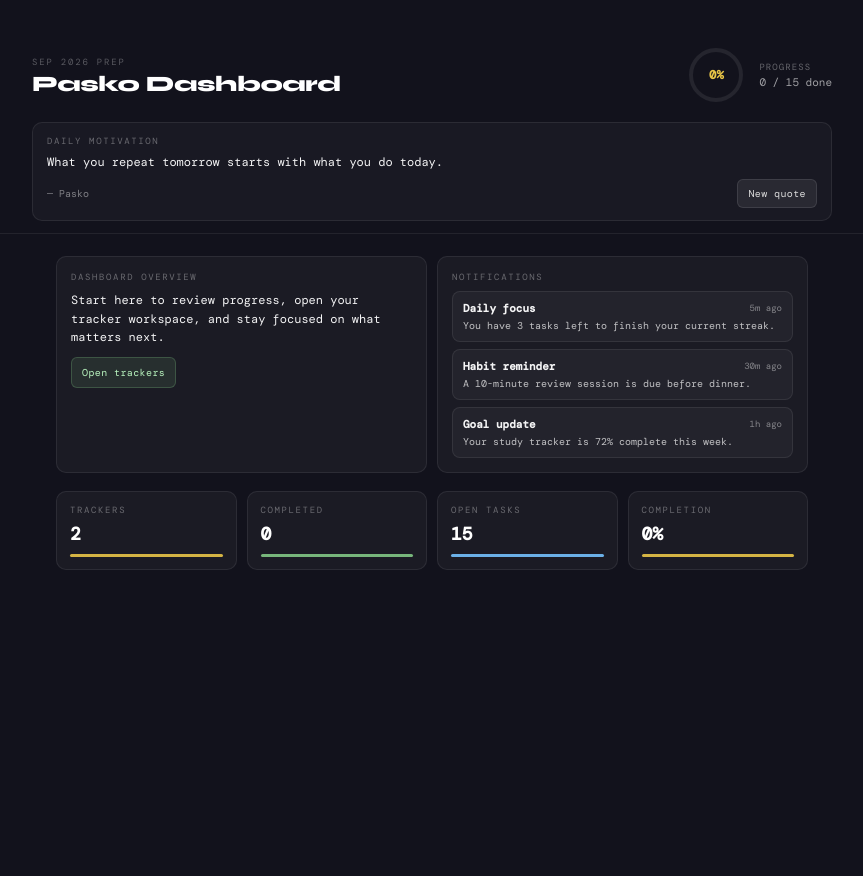
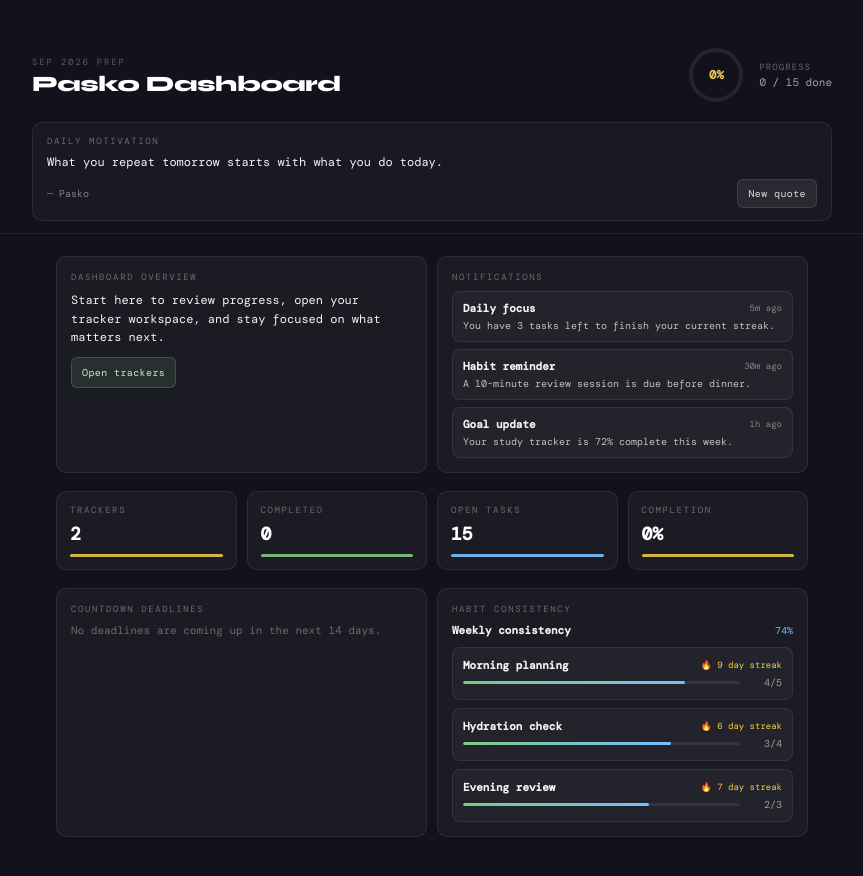
Before and after one commit to devrajAroy/personaltracker, a React (Vite) app: page / in a window 1280 px wide. Shown: the top 876 px of the page, without its empty margins (208-1071 px from the left). Before the commit the page ends 800 px from the top, so only its background shows below. Built offline with nearby package versions, Linux system fonts and the light colour scheme; a web font is replaced by a local one.

Commit message:
Add countdown deadlines and habit consistency updates

```diff
--- a/src/PersonalProject.jsx
+++ b/src/PersonalProject.jsx
@@ -2,6 +2,7 @@ import { useState, useEffect } from "react";
 
 const APP_KEY = "supertracker_v1";
 const NOTES_KEY = "supertracker_notes_v1";
+const HABITS_KEY = "supertracker_habits_v1";
 
 const MOTIVATION_QUOTES = [
   { text: "Small steps every day turn big goals into real progress.", author: "Pasko" },
@@ -14,6 +15,12 @@ const INITIAL_NOTIFICATIONS = [
   { id: 1, title: "Daily focus", text: "You have 3 tasks left to finish your current streak.", time: "5m ago", tone: "info" },
   { id: 2, title: "Habit reminder", text: "A 10-minute review session is due before dinner.", time: "30m ago", tone: "warning" },
   { id: 3, title: "Goal update", text: "Your study tracker is 72% complete this week.", time: "1h ago", tone: "success" },
+];
+
+const INITIAL_HABITS = [
+  { id: 1, name: "Morning planning", done: 4, target: 5, streak: 9 },
+  { id: 2, name: "Hydration check", done: 3, target: 4, streak: 6 },
+  { id: 3, name: "Evening review", done: 2, target: 3, streak: 7 },
 ];
 
 const PALETTE = ["#e8c547","#4fc3f7","#81c784","#f06292","#ce93d8","#ffab76","#51cf66","#74c0fc","#ffd43b","#ff6b6b","#a78bfa","#34d399","#fb8c00","#26c6da"];
@@ -93,11 +100,11 @@ function Modal({ title, accent, onClose, children }) {
   );
 }
 
-function FInput({ label, value, onChange, placeholder }) {
+function FInput({ label, value, onChange, placeholder, type = "text" }) {
   return (
     <div style={{marginBottom:14}}>
       {label && <div style={{fontSize:10,color:"#aaa",letterSpacing:"0.12em",textTransform:"uppercase",marginBottom:6,fontFamily:"'DM Mono',monospace"}}>{label}</div>}
-      <input value={value} onChange={e=>onChange(e.target.value)} placeholder={placeholder}
+      <input type={type} value={value} onChange={e=>onChange(e.target.value)} placeholder={placeholder}
         style={{background:"rgba(255,255,255,0.06)",border:"1px solid rgba(255,255,255,0.14)",color:"#fff",padding:"10px 13px",borderRadius:7,fontFamily:"'DM Mono',monospace",fontSize:12,width:"100%",outline:"none",transition:"border-color 0.2s"}}
         onFocus={e=>e.target.style.borderColor="rgba(255,255,255,0.35)"}
         onBlur={e=>e.target.style.borderColor="rgba(255,255,255,0.14)"}/>
@@ -162,9 +169,11 @@ export default function App() {
     MOTIVATION_QUOTES[Math.floor(Math.random() * MOTIVATION_QUOTES.length)]
   );
   const [notifications, setNotifications] = useState(INITIAL_NOTIFICATIONS);
+  const [habits, setHabits] = useState(() => load(HABITS_KEY, INITIAL_HABITS));
 
   useEffect(() => { save(APP_KEY, trackers); }, [trackers]);
   useEffect(() => { save(NOTES_KEY, notes); }, [notes]);
+  useEffect(() => { save(HABITS_KEY, habits); }, [habits]);
 
   useEffect(() => {
     const userAgent = window.navigator.userAgent.toLowerCase();
@@ -243,7 +252,7 @@ export default function App() {
   // item-level CRUD
   const addItem = () => {
     if (!form.name?.trim()) return;
-    const item = { id:uid(), name:form.name.trim(), done:false };
+    const item = { id:uid(), name:form.name.trim(), done:false, dueDate: form.dueDate || "" };
     setTrackers(p=>p.map((t,i)=> i===activeTracker ? {...t, sections:t.sections.map(s=> s.id===modalCtx.sectionId ? {...s, items:[...s.items, item]} : s)} : t));
     closeModal();
   };
@@ -257,6 +266,27 @@ export default function App() {
     setNotes(p=>[{id:Date.now(),text:noteText.trim(),date:new Date().toLocaleDateString(),tracker:tracker.name,color:accent},...p]);
     setNoteText("");
   };
+
+  const toggleHabit = (habitId) => {
+    setHabits(p => p.map(h => h.id === habitId ? { ...h, done: Math.min(h.done + 1, h.target) } : h));
+  };
+
+  const upcomingDeadlines = trackers
+    .flatMap((trackerItem) => trackerItem.sections.flatMap((section) =>
+      section.items
+        .filter((item) => item.dueDate)
+        .map((item) => {
+          const dayMs = 24 * 60 * 60 * 1000;
+          const diff = Math.max(0, Math.ceil((new Date(item.dueDate) - new Date()) / dayMs));
+          return { ...item, trackerName: trackerItem.name, sectionName: section.name, daysLeft: diff };
+        })
+    ))
+    .filter((item) => item.daysLeft <= 14)
+    .sort((a, b) => new Date(a.dueDate) - new Date(b.dueDate));
+
+  const consistencyScore = habits.length
+    ? Math.round((habits.reduce((sum, h) => sum + (h.done / h.target), 0) / habits.length) * 100)
+    : 0;
 
   const overall = totalProg(tracker?.sections||[]);
   const doneCt = (tracker?.sections||[]).flatMap(s=>s.items).filter(i=>i.done).length;
@@ -324,6 +354,7 @@ export default function App() {
       {modal === "addItem" && (
         <Modal title="New Item" accent={accent} onClose={closeModal}>
           <FInput label="Item Name" value={form.name||""} onChange={v=>setF("name",v)} placeholder="e.g. Read chapter 3..."/>
+          <FInput label="Due date" type="date" value={form.dueDate||""} onChange={v=>setF("dueDate",v)} placeholder="Select a deadline"/>
           <SubmitBtn onClick={addItem} color={accent}>Add Item</SubmitBtn>
         </Modal>
       )}
@@ -456,6 +487,51 @@ export default function App() {
                 </div>
               ))}
             </div>
+
+            <div style={{display:"grid",gridTemplateColumns:"repeat(auto-fit, minmax(280px, 1fr))",gap:10,marginBottom:18}}>
+              <div style={{background:"rgba(255,255,255,0.04)",border:"1px solid rgba(255,255,255,0.08)",borderRadius:10,padding:"14px 14px"}}>
+                <div style={{fontSize:9,letterSpacing:"0.18em",textTransform:"uppercase",color:"rgba(255,255,255,0.35)",marginBottom:8}}>Countdown deadlines</div>
+                <div style={{display:"flex",flexDirection:"column",gap:8}}>
+                  {upcomingDeadlines.length === 0 ? (
+                    <div style={{fontSize:11,color:"rgba(255,255,255,0.35)"}}>No deadlines are coming up in the next 14 days.</div>
+                  ) : upcomingDeadlines.map(item => (
+                    <div key={`${item.trackerName}-${item.sectionName}-${item.id}`} style={{background:"rgba(255,255,255,0.04)",border:"1px solid rgba(255,255,255,0.08)",borderRadius:8,padding:"10px 10px"}}>
+                      <div style={{display:"flex",justifyContent:"space-between",gap:8,alignItems:"center",marginBottom:4}}>
+                        <strong style={{fontSize:11,color:"#f4f4f5"}}>{item.name}</strong>
+                        <span style={{fontSize:9,color:"#81c784"}}>{item.daysLeft} day{item.daysLeft === 1 ? "" : "s"} left</span>
+                      </div>
+                      <div style={{fontSize:10,color:"rgba(255,255,255,0.72)",marginBottom:4}}>{item.trackerName} • {item.sectionName}</div>
+                      <div style={{fontSize:9,color:"rgba(255,255,255,0.45)"}}>{new Date(item.dueDate).toLocaleDateString()}</div>
+                    </div>
+                  ))}
+                </div>
+              </div>
+
+              <div style={{background:"rgba(255,255,255,0.04)",border:"1px solid rgba(255,255,255,0.08)",borderRadius:10,padding:"14px 14px"}}>
+                <div style={{fontSize:9,letterSpacing:"0.18em",textTransform:"uppercase",color:"rgba(255,255,255,0.35)",marginBottom:8}}>Habit consistency</div>
+                <div style={{display:"flex",flexDirection:"column",gap:8}}>
+                  <div style={{display:"flex",justifyContent:"space-between",alignItems:"center",gap:8,marginBottom:2}}>
+                    <strong style={{fontSize:11,color:"#f4f4f5"}}>Weekly consistency</strong>
+                    <span style={{fontSize:10,color:"#74c0fc"}}>{consistencyScore}%</span>
+                  </div>
+                  {habits.map(habit => {
+                    const pct = Math.min(100, Math.round((habit.done / habit.target) * 100));
+                    return (
+                      <button key={habit.id} onClick={() => toggleHabit(habit.id)} style={{textAlign:"left",background:"rgba(255,255,255,0.04)",border:"1px solid rgba(255,255,255,0.08)",borderRadius:8,padding:"10px 10px",cursor:"pointer",color:"#f4f4f5"}}>
+                        <div style={{display:"flex",justifyContent:"space-between",gap:8,alignItems:"center",marginBottom:4}}>
+                          <strong style={{fontSize:11}}>{habit.name}</strong>
+                          <span style={{fontSize:9,color:"#ffd43b"}}>🔥 {habit.streak} day streak</span>
+                        </div>
+                        <div style={{display:"flex",alignItems:"center",gap:8}}>
+                          <div className="pbar"><div className="pfill" style={{width:`${pct}%`,background:"linear-gradient(90deg, #81c784, #74c0fc)"}}/></div>
+                          <span style={{fontSize:10,color:"rgba(255,255,255,0.55)",minWidth:34,textAlign:"right"}}>{habit.done}/{habit.target}</span>
+                        </div>
+                      </button>
+                    );
+                  })}
+                </div>
+              </div>
+            </div>
           </>
         ) : (
           <>
@@ -543,9 +619,26 @@ export default function App() {
                   </div>
                   <span style={{fontSize:12,color:item.done?"rgba(255,255,255,0.3)":"#ddd",textDecoration:item.done?"line-through":"none",lineHeight:1.5,flex:1}}>
                     {item.name}
+                    {item.dueDate && (
+                      <span style={{display:"inline-flex",marginLeft:8,fontSize:9,padding:"2px 6px",borderRadius:999,background:"rgba(255,255,255,0.06)",color:"rgba(255,255,255,0.7)",border:"1px solid rgba(255,255,255,0.08)"}}>
+                        Due {new Date(item.dueDate).toLocaleDateString()}
+                      </span>
+                    )}
                   </span>
                   {editMode && (
-                    <button className="del-x" onClick={e=>{e.stopPropagation();deleteItem(section.id,item.id);}}>✕</button>
+                    <div style={{display:"flex",alignItems:"center",gap:6}} onClick={e=>e.stopPropagation()}>
+                      <input
+                        type="date"
+                        value={item.dueDate || ""}
+                        onChange={(e) => {
+                          setTrackers((prev) => prev.map((trackerItem, trackerIndex) => trackerIndex === activeTracker ?
+                            { ...trackerItem, sections: trackerItem.sections.map((sec) => sec.id === section.id ?
+                              { ...sec, items: sec.items.map((entry) => entry.id === item.id ? { ...entry, dueDate: e.target.value } : entry) } : sec) } : trackerItem));
+                        }}
+                        style={{background:"rgba(255,255,255,0.06)",border:"1px solid rgba(255,255,255,0.12)",borderRadius:6,color:"#fff",padding:"4px 6px",fontSize:10,fontFamily:"inherit"}}
+                      />
+                      <button className="del-x" onClick={e=>{e.stopPropagation();deleteItem(section.id,item.id);}}>✕</button>
+                    </div>
                   )}
                 </div>
               ))}
```
Also changed, not shown: 1 other file (tests, documents, lock files or other folders).
